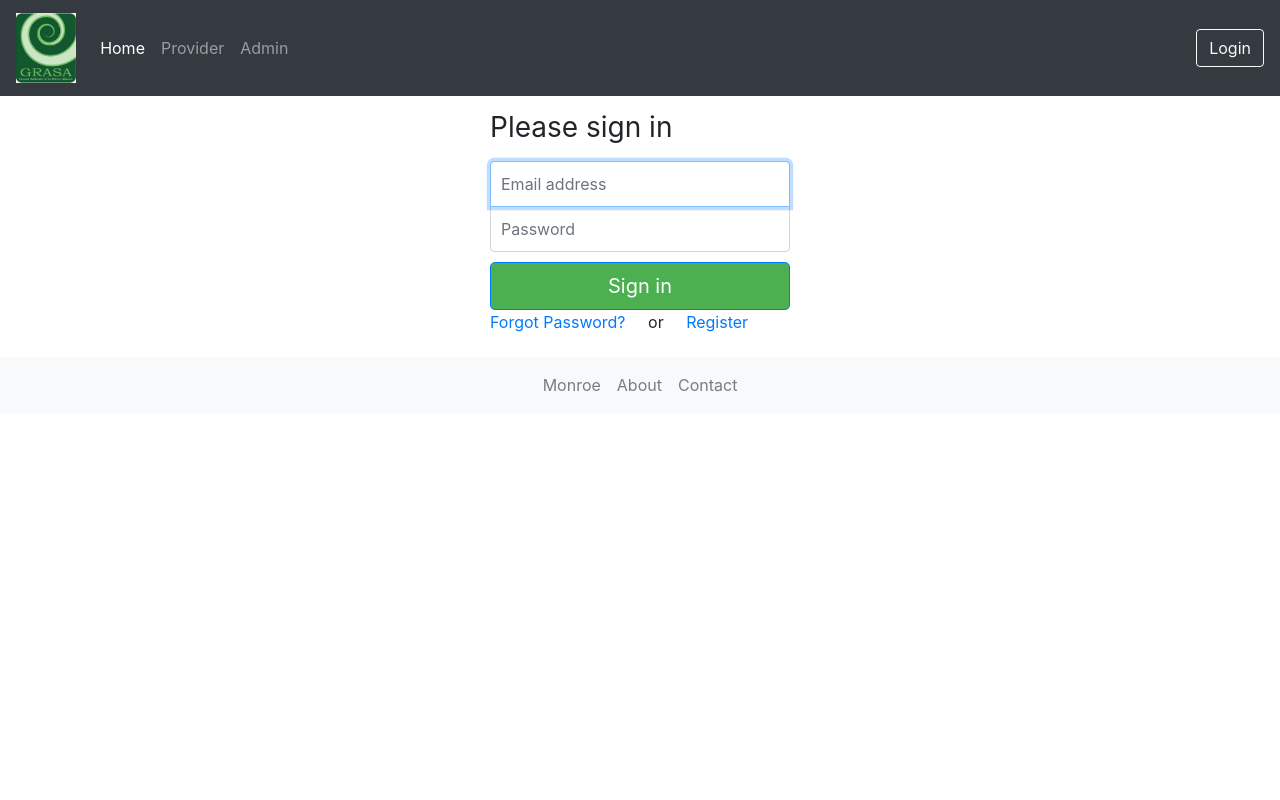
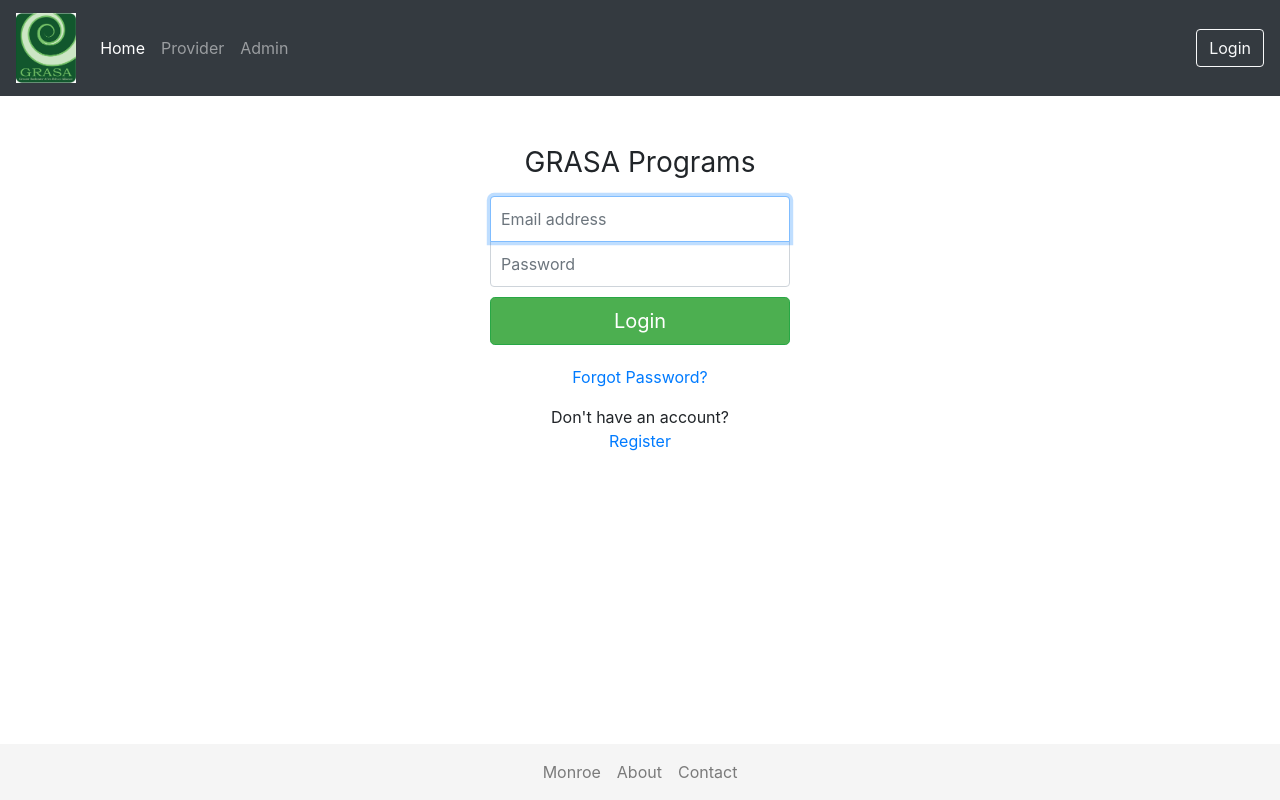
Before and after one commit to jwflory/django-rit-grasa, a PHP site: page /login.php in a window 1280 px wide. Run offline with PHP 8.4, Linux system fonts and the light colour scheme.

Commit message:
Login tweaks and footer fix

```diff
--- a/fontend/footer.php
+++ b/fontend/footer.php
@@ -1,9 +1,14 @@
-        <nav class="navbar navbar-expand-sm navbar-light bg-light">
+
+        <footer class="footer">
+          <div class="container">
+            <nav class="navbar navbar-expand-sm navbar-light">
                 <div class="navbar-nav footer-nav">
                   <a class="nav-item nav-link" href="#">Monroe</a>
                   <a class="nav-item nav-link" href="#">About</a>
                   <a class="nav-item nav-link" href="#">Contact</a>
                 </div>
             </nav>
+          </div>
+        </footer>
     </body>
 </html>
--- a/fontend/login.php
+++ b/fontend/login.php
@@ -3,18 +3,19 @@
 
     <form class="form-signin">
 
-      <h1 class="h3 mb-3 font-weight-normal">Please sign in</h1>
+      <h1 class="h3 mb-3 font-weight-normal text-center">GRASA Programs</h1>
       <label for="inputEmail" class="sr-only">Email address</label>
       <input type="email" id="inputEmail" class="form-control" placeholder="Email address" required autofocus>
       <label for="inputPassword" class="sr-only">Password</label>
       <input type="password" id="inputPassword" class="form-control" placeholder="Password" required>
 
+
+      <button class="btn btn-lg btn-success btn-block" type="submit">Login</button>
+        <div class="twentyblock"></div>
+      <div class="text-center">
+          <p><a href="resetPW.php">Forgot Password?</a></p>
+          <p>Don't have an account?<br><a href="register.php">Register</a></p>
       </div>
-      <button class="btn btn-lg btn-primary btn-block" type="submit">Sign in</button>
-      <label>
-          <a href="resetPW.php"> Forgot Password? </a> &nbsp; &nbsp; or &nbsp; &nbsp;
-		  <a href="register.php"> Register </a>
-      </label>
     </form>
 
 
--- a/fontend/styles/style.css
+++ b/fontend/styles/style.css
@@ -1,9 +1,13 @@
 /*Bootstrap overwrite css file*/
 /*Global Styles*/
+html {
+  position: relative;
+  min-height: 100%;
+}
 body{
-    height: 100%;
+    margin-bottom: 60px;
 }
-/*Header Styles*/
+/*Header and footer Styles*/
 #header-logo{
     height: 70px;
 }
@@ -11,6 +15,13 @@ body{
     float: none;
     margin: 0 auto;
 }
+.footer {
+    position: absolute;
+    bottom: 0;
+    width: 100%;
+    background-color: #f5f5f5;
+}
+
 
 /*Home Styles*/
 .home-container, .event-container{
@@ -227,6 +238,11 @@ body{
   background-color: #4CAF50;
   color: white;
 }
+
+.form-reset, .form-signin{
+    padding-top: 50px;
+}
+
 /*Provider Page Styles*/
 .provider-info{
     font-weight: normal;
```
Lines whose indentation alone changed are shown as unchanged.
